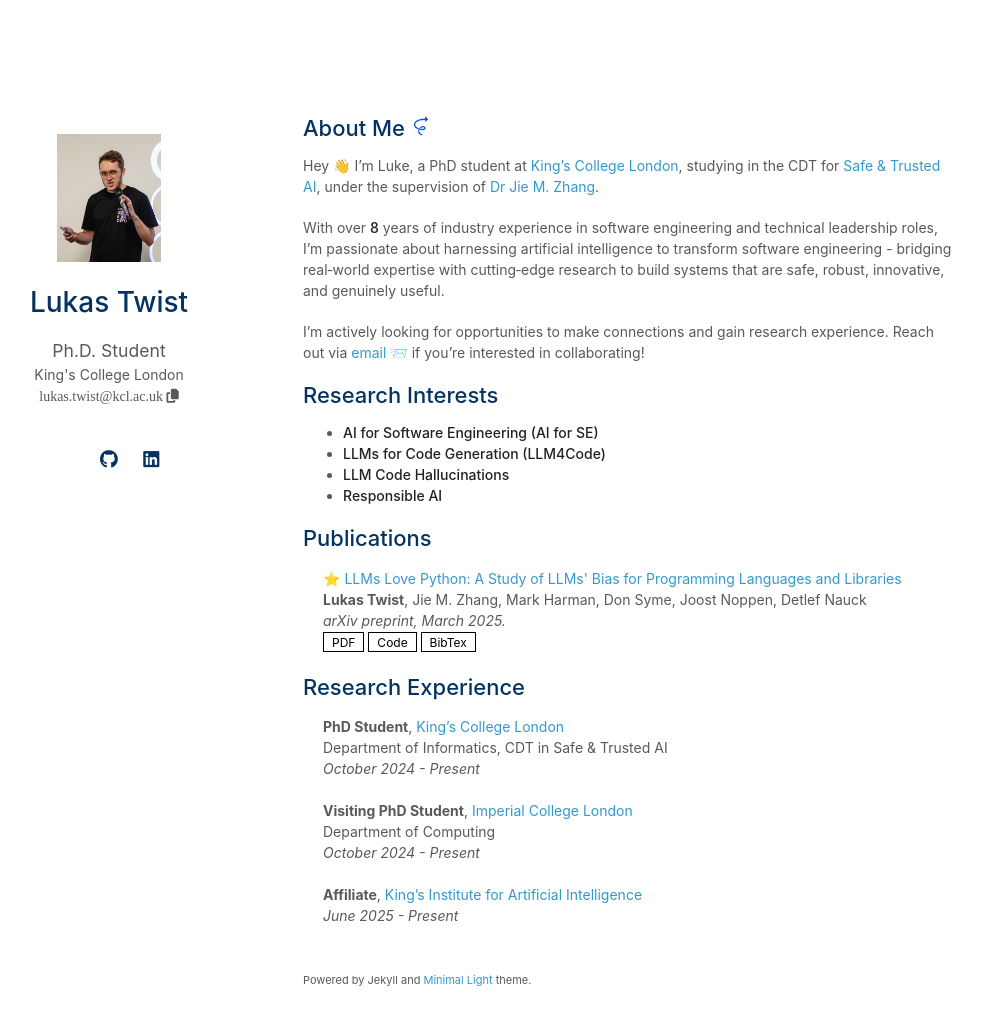
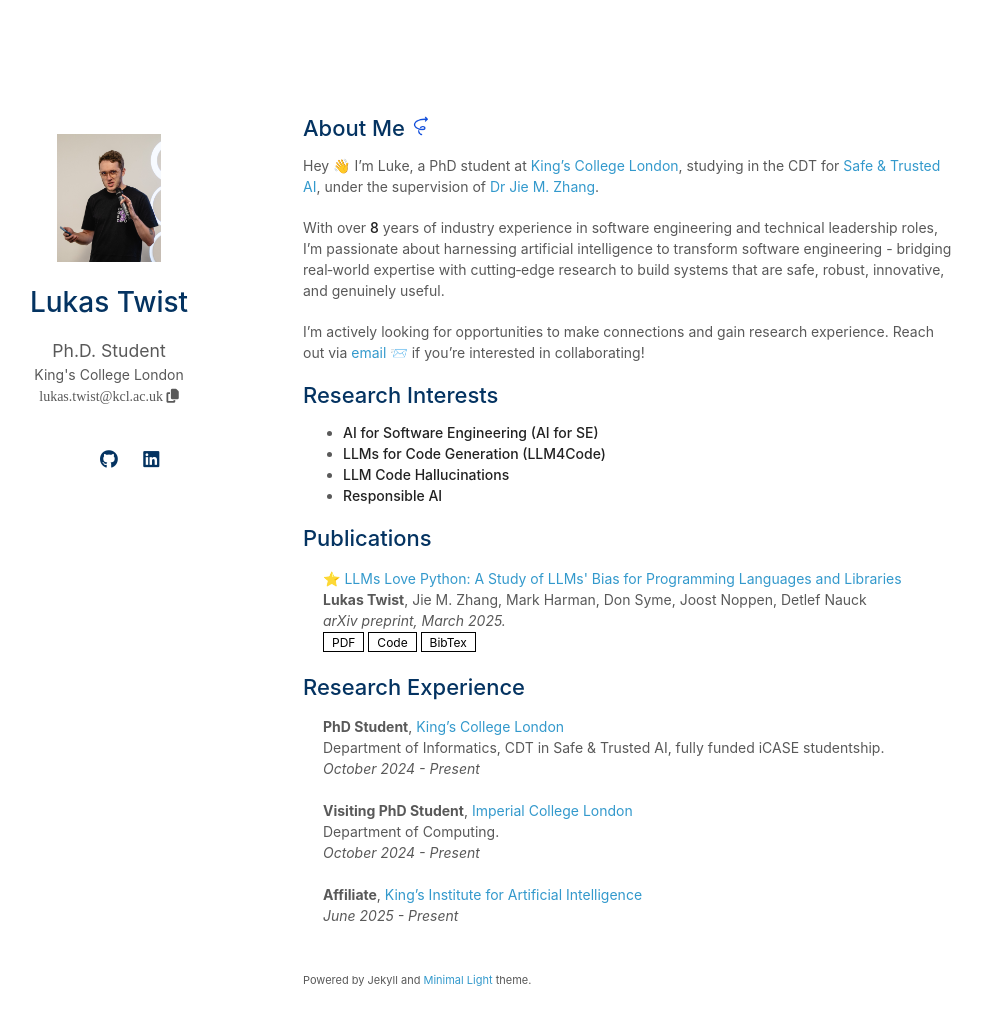
Before and after one commit to itsluketwist/itsluketwist.github.io, a Jekyll site: the page built from index.md, in a window 1280 px wide and 1059 px high. Shown: the top 1025 px of the window, without its empty margins (167-1149 px from the left). Built offline with Jekyll 4.4.1, drawn with Linux system fonts in a browser that asks for light colours; a style sheet for code colours, icons or effects is not loaded; our own code applies the rules of GitHub Pages for plain Markdown files.

Commit message:
Update experience.

```diff
--- a/_data/experience.yml
+++ b/_data/experience.yml
@@ -2,14 +2,14 @@ main:
 
   - title: PhD Student
     organisation: "King’s College London"
-    extra: "Department of Informatics, CDT in Safe & Trusted AI"
+    extra: "Department of Informatics, CDT in Safe & Trusted AI, fully funded iCASE studentship."
     start: October 2024
     end: Present
     website: "https://www.kcl.ac.uk/"
 
   - title: Visiting PhD Student
     organisation: "Imperial College London"
-    extra: "Department of Computing"
+    extra: "Department of Computing."
     start: October 2024
     end: Present
     website: "https://www.imperial.ac.uk/"
```
